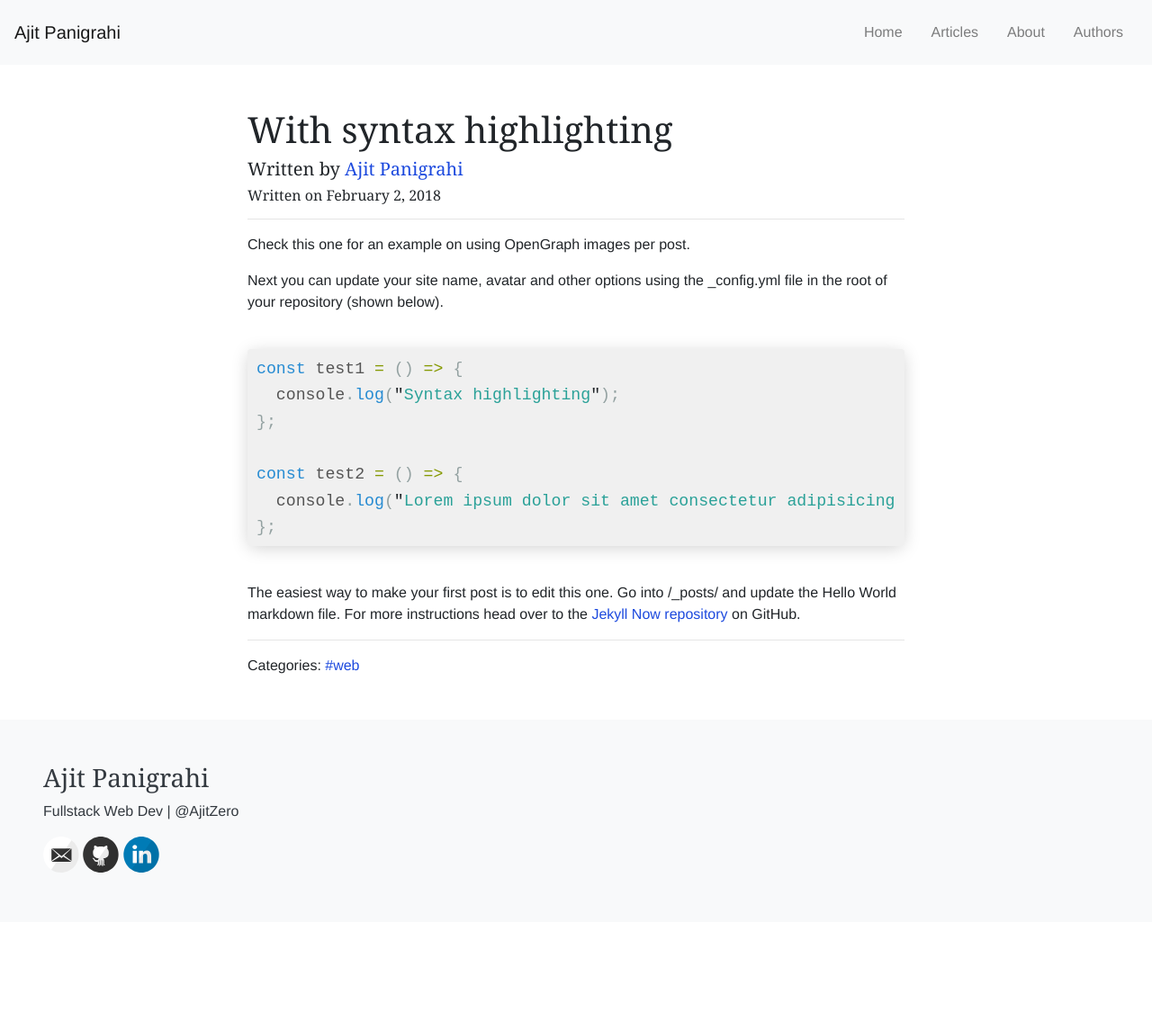
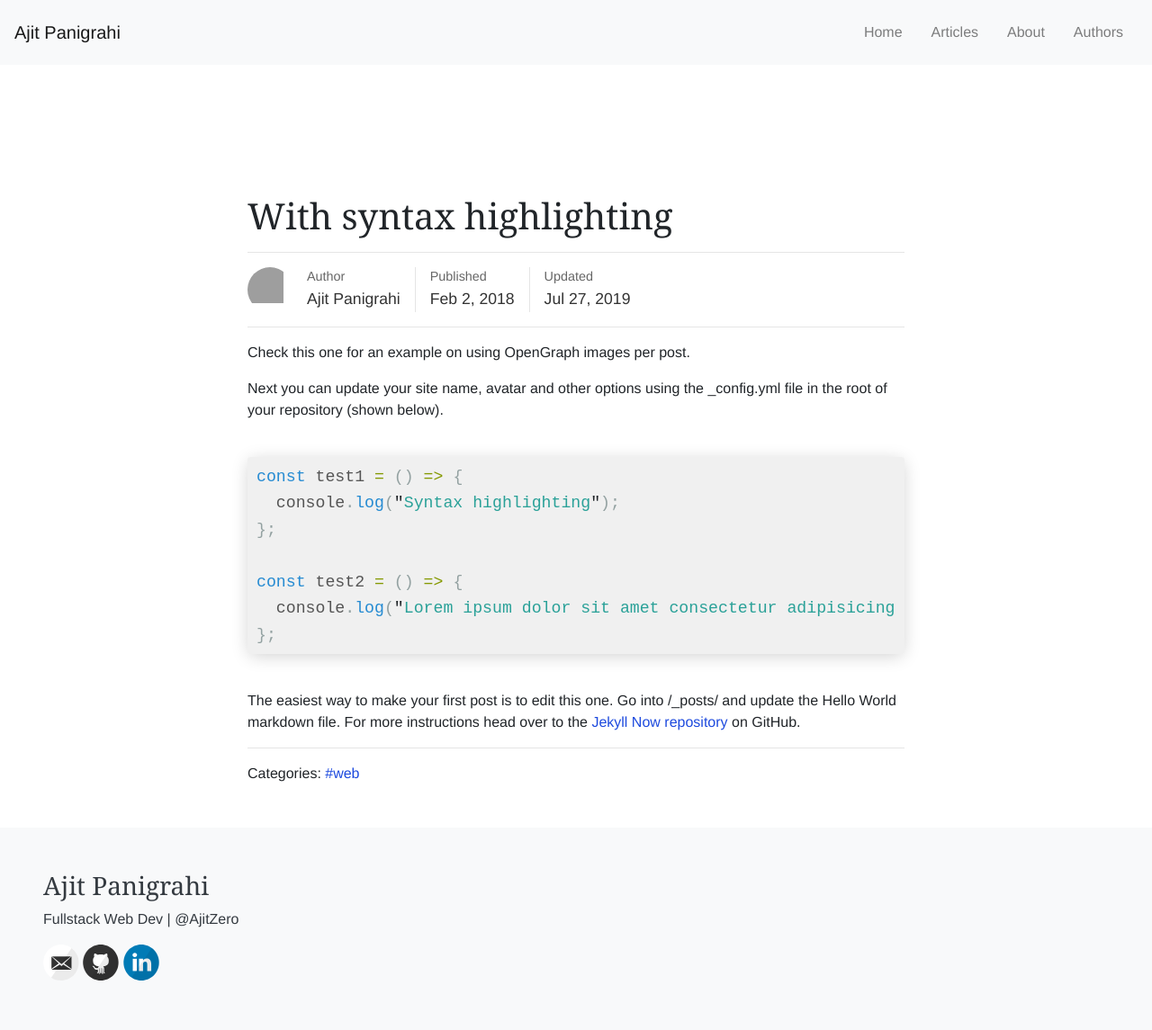
Before and after one commit to ajitzero/jekyll-now-bs4, a Jekyll site: the page built from _posts/2018-2-2-this-is-interesting.md, in a window 1280 px wide. Shown: the whole page at 90% size. Built offline with Jekyll 4.4.1, drawn with Linux system fonts in a browser that asks for light colours; before the commit the page ends 1025 px from its top, so only the background shows below that; grey boxes are pictures that could not be loaded.

Commit message:
:star: Added article meta content design
- Added user profile pic
- Added option for specfic picture instead of GitHub
- Designed subtitle/main format for author and dates
- Added Article update date option

```diff
--- a/_layouts/post.html
+++ b/_layouts/post.html
@@ -3,19 +3,60 @@ layout: default
 ---
 
 <div class="row">
-  <div class="col-10 offset-1 col-md-6 offset-md-3 col-lg-8 offset-lg-2">
+  <div class="col-10 offset-1 col-lg-8 offset-lg-2">
     <article>
       <h1>{{ page.title }}</h1>
 
-      <h5>
+      <hr>
+
+      <div class="article-meta">
+        {% assign author_pic_size = 50 %}
         {% assign author = site.authors | where: 'short_name', page.author | first %}
-        {% if author %}
-        Written by <a href="{{ author.url }}">{{ author.name }}</a>
+
+        <!-- Profile Picture -->
+        <div class="profile-pic rounded-circle" style="height: {{ author_pic_size }}px;width: {{ author_pic_size }}px;overflow: hidden;padding: 0;margin: 0;">
+          {% if author.social.profile-pic %}
+          <img class="img-fluid" src="{{ author.social.profile-pic }}" alt="{{ author.name }}">
+          {% elsif author.social.github %}
+          {% avatar {{ author.social.github }} size={{ author_pic_size }} %}
+          {% else %}
+          <div class="dummy-profile" style="height: {{ author_pic_size }}px; width: {{ author_pic_size }}px; padding: 18px;">{{author.name | truncate: 1, ''}}</div>
+          {% endif %}
+        </div>
+
+        <!-- Written by -->
+        <div class="meta-group">
+          <div class="meta-group-subtitle">
+            Author
+          </div>
+          <div class="meta-group-main">
+            <a href="{{ author.url }}" rel="author">{{ author.name }}</a>
+          </div>
+        </div>
+
+        <!-- Published on -->
+        <div class="meta-group">
+            <div class="meta-group-subtitle">
+              Published
+            </div>
+            <div class="meta-group-main">
+              {{ page.date | date: "%b %e, %Y" }}
+            </div>
+          </div>
+
+        <!-- Updated by -->
+        {% if page.updated %}
+        <div class="meta-group">
+          <div class="meta-group-subtitle">
+            Updated
+          </div>
+          <div class="meta-group-main">
+            {{ page.updated | date: "%b %e, %Y" }}
+          </div>
+        </div>
         {% endif %}
-      </h5>
-      <h6>
-        Written on {{ page.date | date: "%B %e, %Y" }}
-      </h6>
+      </div>
+
       <hr>
 
       {{ content }}
--- a/_posts/2018-2-2-this-is-interesting.md
+++ b/_posts/2018-2-2-this-is-interesting.md
@@ -2,6 +2,7 @@
 layout: post
 title: With syntax highlighting
 author: Ajit
+updated: 2019-7-27 12:00:00 +0530
 og-image: assets/images/config.png
 categories:
   - web
--- a/assets/css/style.scss
+++ b/assets/css/style.scss
@@ -52,14 +52,16 @@ h1, h2, h3, h4, h5, h6 {
   font-family: $serif;
 }
 
-article {
-  img {
-    width: 100%;
-    padding: 0;
-    margin: 20px 0;
-  }
+.dummy-profile {
+  background: aquamarine;
+  display: block;
+  text-align: center;
+  box-sizing: border-box;
+  font-weight: 700;
+  overflow: hidden;
 }
 
+// Top Navigation
 .navbar {
   &.active a {
     font-weight: 700;
@@ -80,5 +82,47 @@ article {
   }
 }
 
+// Post
+article {
+  // Primary Title, use once only
+  h1 {
+    margin-top: 6rem;
+  }
+  & > img {
+    width: 100%;
+    padding: 0;
+    margin: 20px 0;
+  }
+}
+
+.article-meta {
+  display: flex;
+  @media screen and (max-width:767px) {
+    flex-direction: column;
+  }
+}
+.meta-group {
+  margin: 1rem 0;
+  padding: 0;
+  .meta-group-subtitle {
+    color: $gray;
+    font-size: 0.9rem;
+  }
+  .meta-group-main {
+    color: $darkGray;
+    font-size: 1.1rem;
+    & > a {
+      color: $darkGray;
+    }
+  }
+  @media screen and (min-width:767px) {
+    margin: 0;
+    padding: 0 1rem;
+    &:not(:last-child) {
+      border-right: 1px solid rgba($black, 0.1);
+    }
+  }
+}
+
 @import "highlights";
 @import "svg-icons";
```
Also changed, not shown: _authors/aditya-chattopadhyay.md (+1 -0 lines), _layouts/author.html (+8 -4 lines).
